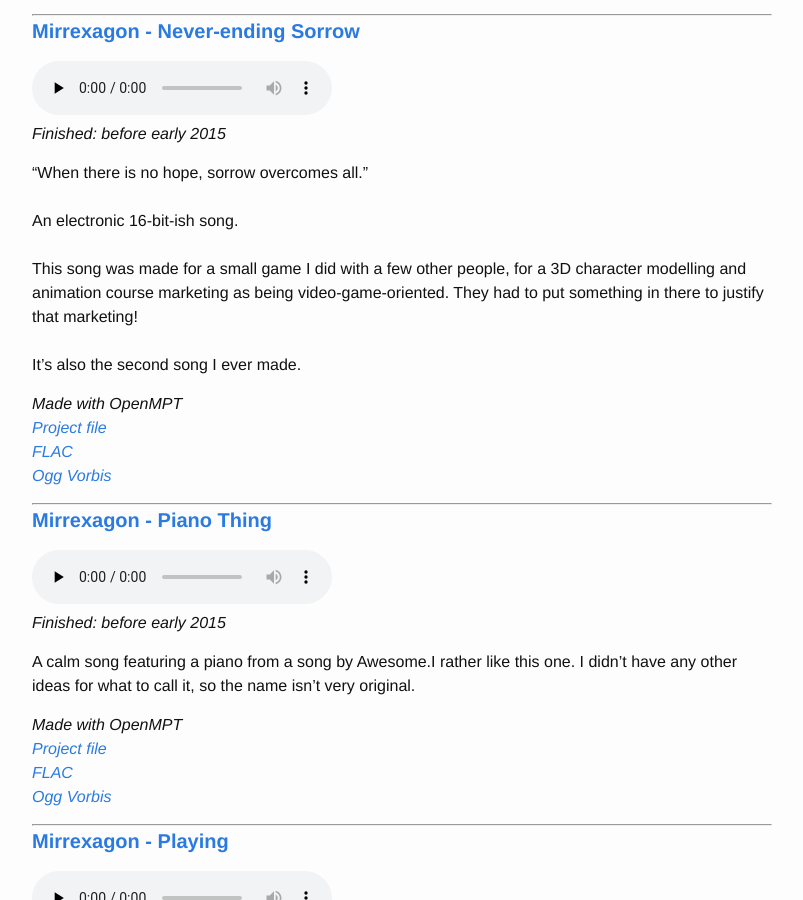
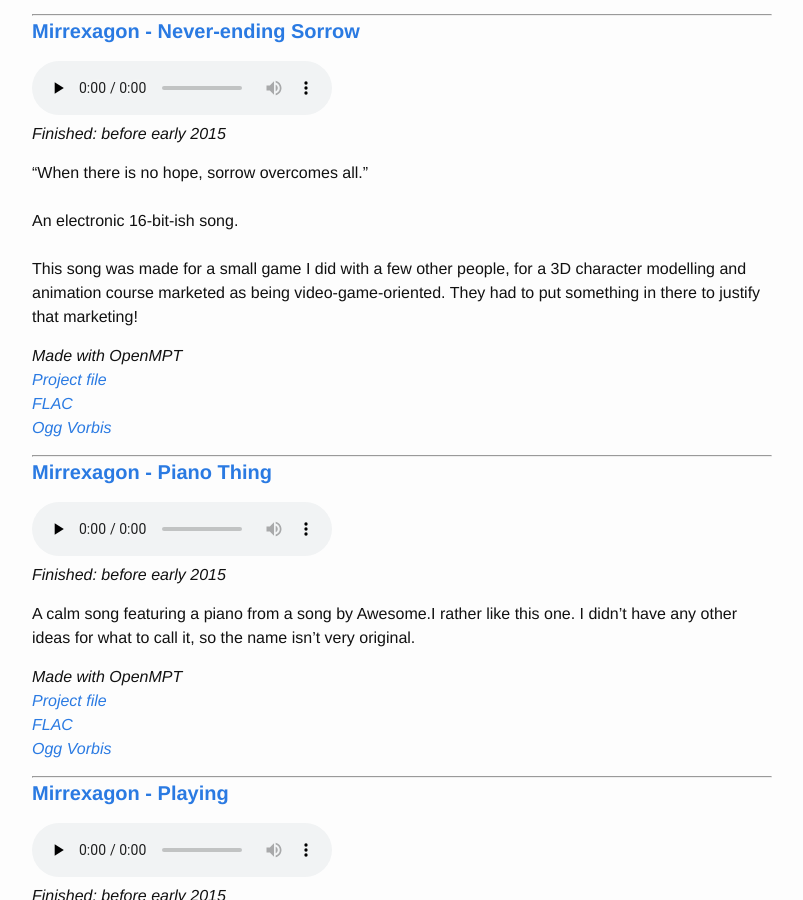
Before and after one commit to legospacy/legospacy.github.io, a Jekyll site: the page built from music.md, in a window 1280 px wide and 900 px high, scrolled down 11615 px. Shown: the whole window, without its empty margins (238-1041 px from the left). Built offline with Jekyll 4.4.1, drawn with Linux system fonts in a browser that asks for light colours; part of the change alters nothing that is shown.

```diff
--- a/_data/music.yaml
+++ b/_data/music.yaml
@@ -1,100 +1,97 @@
 ---
-- ext: sunvox
-  filename: mirrexagon_-_bring_it_on.sunvox
-  program: SunVox
-  comment: 'A fast-paced electronic piece. I want to use this for battle music!
+- comment: 'A fast-paced electronic piece. I want to use this for battle music!
 
 
     It''s meant to be looped, but this version has an ending for listening purposes.'
+  program: SunVox
   tags:
+    Date: 2016-10-28
     Title: Bring It On
     Artist: Mirrexagon
-    Date: 2016-10-28
-- ext: sunvox
-  filename: mirrexagon_-_into_the_sky.sunvox
+  filename: mirrexagon_-_bring_it_on.sunvox
+  ext: sunvox
+- comment: A happy chiptune. Spread your wings and fly into the sky!
   program: SunVox
-  comment: A happy chiptune. Spread your wings and fly into the sky!
   tags:
-    Title: Into the Sky
     Artist: Mirrexagon
     Date: 2016-09-30
-- ext: sunvox
-  filename: mirrexagon_-_love_you.sunvox
-  program: SunVox
-  comment: I felt like playing with a piano instrument for this one. It's a bit short,
+    Title: Into the Sky
+  filename: mirrexagon_-_into_the_sky.sunvox
+  ext: sunvox
+- comment: I felt like playing with a piano instrument for this one. It's a bit short,
     maybe too short, but I still think it works. The hardest part was getting all
     the volumes balanced (I'm still not convinced that they are, but oh well).
+  program: SunVox
   tags:
+    Date: 2016-07-17
     Title: Love You
     Artist: Mirrexagon
-    Date: 2016-07-17
-- ext: it
-  filename: mirrexagon_-_destiny_inspired.it
+  filename: mirrexagon_-_love_you.sunvox
+  ext: sunvox
+- comment: You can never have too many remixes of one song!
   program: OpenMPT
-  comment: You can never have too many remixes of one song!
   tags:
-    Title: Destiny Inspired
     Artist: Mirrexagon
     Date: 2016-06-22
-- ext: sunvox
-  filename: nobuo_uematsu_-_terra_(mirrexagon_cover).sunvox
-  program: SunVox
-  comment: 'My take on an iconic theme from Final Fantasy VI.
+    Title: Destiny Inspired
+  filename: mirrexagon_-_destiny_inspired.it
+  ext: it
+- comment: 'My take on an iconic theme from Final Fantasy VI.
 
 '
+  program: SunVox
   tags:
-    Title: Terra (Mirrexagon Cover)
     Artist: Nobuo Uematsu
     Date: 2016-06-22
-- ext: sunvox
-  filename: mirrexagon_-_swagger.sunvox
-  program: SunVox
-  comment: It took me a while to come up with a name for this, but I think "Swagger"
+    Title: Terra (Mirrexagon Cover)
+  filename: nobuo_uematsu_-_terra_(mirrexagon_cover).sunvox
+  ext: sunvox
+- comment: It took me a while to come up with a name for this, but I think "Swagger"
     describes it perfectly. I accidentally made the ending somewhat unsatisfying,
     so be prepared to want to listen to this over and over forever.
+  program: SunVox
   tags:
-    Title: Swagger
     Artist: Mirrexagon
     Date: 2016-01-28
-- ext: sunvox
-  filename: mirrexagon_-_little_battle_chip.sunvox
+    Title: Swagger
+  filename: mirrexagon_-_swagger.sunvox
+  ext: sunvox
+- comment: A random chiptune appeared!
   program: SunVox
-  comment: A random chiptune appeared!
   tags:
-    Title: Little Battle Chip
     Artist: Mirrexagon
     Date: 2016-01-08
-- ext: sunvox
+    Title: Little Battle Chip
+  filename: mirrexagon_-_little_battle_chip.sunvox
+  ext: sunvox
+- comment: I was trying to make a wobble bass in SunVox. I also was trying to transcribe
+    this song. I combined the two!
+  program: SunVox
+  tags:
+    Artist: DRAX
+    Title: Tristesse (Mirrexagon Wobble Cover)
+    Date: 2015-12-03
   filename: drax_-_tristesse_(mirrexagon_wobble_cover).sunvox
+  ext: sunvox
+- comment: This sat in my WIP folder for ages because I thought it was too short,
+    but nothing I added sounded good. I think it's actually pretty great as is.
   program: SunVox
-  comment: I was trying to make a wobble bass in SunVox. I also was trying to transcribe
-    this song. I combined the two!
   tags:
-    Title: Tristesse (Mirrexagon Wobble Cover)
-    Artist: DRAX
-    Date: 2015-12-03
-- ext: sunvox
-  filename: mirrexagon_-_dream_march.sunvox
-  program: SunVox
-  comment: This sat in my WIP folder for ages because I thought it was too short,
-    but nothing I added sounded good. I think it's actually pretty great as is.
-  tags:
-    Title: Dream March
     Artist: Mirrexagon
     Date: 2015-12-01
-- ext: sunvox
-  filename: mirrexagon_-_city_night.sunvox
+    Title: Dream March
+  filename: mirrexagon_-_dream_march.sunvox
+  ext: sunvox
+- comment: This one was sitting around in my WIP folder for ages, until I eventually
+    decided to just call it finished.
   program: SunVox
-  comment: This one was sitting around in my WIP folder for ages, until I eventually
-    decided to just call it finished.
   tags:
     Title: City Night
     Artist: Mirrexagon
     Date: 2015-11-29
-- ext: sunvox
-  filename: mirrexagon_-_demo_one.sunvox
-  program: SunVox
-  comment: 'Now this, this is a big one.
+  filename: mirrexagon_-_city_night.sunvox
+  ext: sunvox
+- comment: 'Now this, this is a big one.
 
 
     This song started off as a chiptune, written as though for a demoscene demo. I
@@ -110,128 +107,128 @@
     in all its glory!
 
 '
+  program: SunVox
   tags:
-    Title: Demo One
     Artist: Mirrexagon
     Date: 2015-11-06
-- ext: sunvox
-  filename: mirrexagon_-_dont_cry.sunvox
+    Title: Demo One
+  filename: mirrexagon_-_demo_one.sunvox
+  ext: sunvox
+- comment: I was originally hesitant to publish this, thinking it too short and not
+    very high quality, but in the end I think it's alright.
   program: SunVox
-  comment: I was originally hesitant to publish this, thinking it too short and not
-    very high quality, but in the end I think it's alright.
   tags:
-    Title: Don't Cry
     Artist: Mirrexagon
     Date: 2015-03-21
-- ext: sunvox
-  filename: mirrexagon_-_sundance.sunvox
+    Title: Don't Cry
+  filename: mirrexagon_-_dont_cry.sunvox
+  ext: sunvox
+- comment: I played around with a few new things with this one, namely tempo and style
+    changes. I'm pretty happy how it turned out.
   program: SunVox
-  comment: I played around with a few new things with this one, namely tempo and style
-    changes. I'm pretty happy how it turned out.
   tags:
-    Title: Sundance
     Artist: Mirrexagon
     Date: 2015-02-12
-- ext: sunvox
-  filename: mirrexagon_-_power_on.sunvox
-  program: SunVox
-  comment: I'm not entirely sure what to call this. Fast-paced techno thing? I didn't
+    Title: Sundance
+  filename: mirrexagon_-_sundance.sunvox
+  ext: sunvox
+- comment: I'm not entirely sure what to call this. Fast-paced techno thing? I didn't
     pay much attention when I was making this, or at least I barely remember doing
     it.
+  program: SunVox
   tags:
-    Title: Power On
     Artist: Mirrexagon
     Date: 2015-02-06
-- ext: it
+    Title: Power On
+  filename: mirrexagon_-_power_on.sunvox
+  ext: sunvox
+- comment: A chiptune, through and through. I returned to OpenMPT briefly to make
+    this after having switched to SunVox a while back.
+  program: OpenMPT
+  tags:
+    Artist: Mirrexagon
+    Title: Trudge
+    Date: 2015-02-04
   filename: mirrexagon_-_trudge.it
-  program: OpenMPT
-  comment: A chiptune, through and through. I returned to OpenMPT briefly to make
-    this after having switched to SunVox a while back.
+  ext: it
+- comment: One of my first SunVox songs. It's more an ambient loop than a song.
+  program: SunVox
   tags:
-    Title: Trudge
     Artist: Mirrexagon
-    Date: 2015-02-04
-- ext: sunvox
+    Title: Basement
   filename: mirrexagon_-_basement.sunvox
+  ext: sunvox
+- comment: I don't usually write upbeat happy songs (for whatever reason), but this
+    is one!
   program: SunVox
-  comment: One of my first SunVox songs. It's more an ambient loop than a song.
   tags:
-    Title: Basement
     Artist: Mirrexagon
-- ext: sunvox
+    Title: Candy Stall
   filename: mirrexagon_-_candy_stall.sunvox
+  ext: sunvox
+- comment: I think this one sounds a bit medieval, hence the name.
   program: SunVox
-  comment: I don't usually write upbeat happy songs (for whatever reason), but this
-    is one!
   tags:
-    Title: Candy Stall
     Artist: Mirrexagon
-- ext: sunvox
+    Title: Castle
   filename: mirrexagon_-_castle.sunvox
-  program: SunVox
-  comment: I think this one sounds a bit medieval, hence the name.
-  tags:
-    Title: Castle
-    Artist: Mirrexagon
-- ext: it
-  filename: mirrexagon_-_chipthing.it
-  program: OpenMPT
-  comment: My first foray into using only simple waveforms in a song (ie. chiptune).
+  ext: sunvox
+- comment: My first foray into using only simple waveforms in a song (ie. chiptune).
     I was trying to make a dubstep-like wobble bass, but it didn't work out and so
     I made this instead.
+  program: OpenMPT
   tags:
     Title: Chip Thing
     Artist: Mirrexagon
-- ext: sunvox
-  filename: yasunori_mitsuda_-_chrono_trigger_battle_1_(mirrexagon_cover).sunvox
-  program: SunVox
-  comment: 'Electronic cover of the Chrono Trigger battle music.
+  filename: mirrexagon_-_chipthing.it
+  ext: it
+- comment: 'Electronic cover of the Chrono Trigger battle music.
 
 
     I haven''t actually finished Chrono Trigger (I know, I know!), but its music is
     awesome!
 
 '
+  program: SunVox
   tags:
     Title: Chrono Trigger Battle 1 (Mirrexagon Cover)
     Artist: Yasunori Mitsuda
-- ext: it
-  filename: mirrexagon_-_destiny.it
-  program: OpenMPT
-  comment: '"You can''t escape your destiny."
+  filename: yasunori_mitsuda_-_chrono_trigger_battle_1_(mirrexagon_cover).sunvox
+  ext: sunvox
+- comment: '"You can''t escape your destiny."
 
 
     I love the plucky instrument in this song. I don''t know what it is but I pinched
     it from "Inside a Dream" by Awesome and have since heard it in quite a few songs.
 
 '
+  program: OpenMPT
   tags:
     Title: Destiny
     Artist: Mirrexagon
-- ext: it
-  filename: mirrexagon_-_destiny_redux.it
+  filename: mirrexagon_-_destiny.it
+  ext: it
+- comment: A remix of my own song "Destiny"! This version is more fast-paced, and
+    still retains a lot of the original.
   program: OpenMPT
-  comment: A remix of my own song "Destiny"! This version is more fast-paced, and
-    still retains a lot of the original.
   tags:
     Title: Destiny Redux
     Artist: Mirrexagon
-- ext: it
-  filename: david_larson_-_double_rainboom_(mirrexagon_calm_cover).it
-  program: OpenMPT
-  comment: 'A calm cover of the Double Rainboom theme, without vocals.
+  filename: mirrexagon_-_destiny_redux.it
+  ext: it
+- comment: 'A calm cover of the Double Rainboom theme, without vocals.
 
 
     I also did a non-calm techno remix before this one, which has the vocals.
 
 '
+  program: OpenMPT
   tags:
     Title: Double Rainboom (Mirrexagon Calm Cover)
     Artist: David Larson
-- ext: it
-  filename: david_larson_-_double_rainboom_(mirrexagon_techno_remix).it
-  program: OpenMPT
-  comment: 'A remix of the theme of Double Rainboom, an MLP: FiM fan animation made
+  filename: david_larson_-_double_rainboom_(mirrexagon_calm_cover).it
+  ext: it
+- comment: 'A remix of the theme of Double Rainboom, an MLP: FiM fan animation made
     by people all over the world (or something like that), that sadly was taken down
     by the lead producer. You can still find it online though.
 
@@ -240,55 +237,55 @@
     track uncompressed.
 
 '
+  program: OpenMPT
   tags:
     Title: Double Rainboom (Mirrexagon Techno Remix)
     Artist: David Larson, Mandopony
-- ext: it
-  filename: mirrexagon_-_dream.it
-  program: OpenMPT
-  comment: '"When you dream, you can do anything."
+  filename: david_larson_-_double_rainboom_(mirrexagon_techno_remix).it
+  ext: it
+- comment: '"When you dream, you can do anything."
 
 
     I liked this sample so much, I made a song that used only it!
 
 '
+  program: OpenMPT
   tags:
     Title: Dream
     Artist: Mirrexagon
-- ext: sunvox
-  filename: mirrexagon_-_fate_of_the_world.sunvox
+  filename: mirrexagon_-_dream.it
+  ext: it
+- comment: A fast paced mostly electronic song. I rank this pretty highly in all the
+    songs I've made.
   program: SunVox
-  comment: A fast paced mostly electronic song. I rank this pretty highly in all the
-    songs I've made.
   tags:
     Title: Fate of the World
     Artist: Mirrexagon
-- ext: it
-  filename: mirrexagon_-_final_sacrifice.it
-  program: OpenMPT
-  comment: '"The Final Sacrifice is your life."
+  filename: mirrexagon_-_fate_of_the_world.sunvox
+  ext: sunvox
+- comment: '"The Final Sacrifice is your life."
 
 
     The first song I ever made (well, technically second, but we don''t talk about
     the first)! Chord progression comes from "destiny" by Radix.
 
 '
+  program: OpenMPT
   tags:
     Title: Final Sacrifice
     Artist: Mirrexagon
-- ext: sunvox
-  filename: mirrexagon_-_fluorescent.sunvox
-  program: SunVox
-  comment: A full-on electronic song with an awesome (if I do say so myself) bass
+  filename: mirrexagon_-_final_sacrifice.it
+  ext: it
+- comment: A full-on electronic song with an awesome (if I do say so myself) bass
     line. I was pretty amazed at myself when I made this, and I still (as of March
     2016) think it's one of the best songs I've ever made.
+  program: SunVox
   tags:
     Title: Fluorescent
     Artist: Mirrexagon
-- ext: sunvox
-  filename: nightradio_-_follow_the_sun_(mirrexagon_remix).sunvox
-  program: SunVox
-  comment: 'Follow the Sun is one of the example songs bundled with SunVox, and it''s
+  filename: mirrexagon_-_fluorescent.sunvox
+  ext: sunvox
+- comment: 'Follow the Sun is one of the example songs bundled with SunVox, and it''s
     also written by the creator. It''s my favourite of the example songs.
 
 
@@ -296,45 +293,45 @@
     so I suppose this is kind of an edit as well?
 
 '
+  program: SunVox
   tags:
     Title: Follow the Sun (Mirrexagon Remix)
     Artist: NightRadio
-- ext: sunvox
-  filename: mirrexagon_-_ghostly_touch.sunvox
+  filename: nightradio_-_follow_the_sun_(mirrexagon_remix).sunvox
+  ext: sunvox
+- comment: I was playing around with sines, filters and LFOs. Not my greatest work,
+    but still alright.
   program: SunVox
-  comment: I was playing around with sines, filters and LFOs. Not my greatest work,
-    but still alright.
   tags:
     Title: Ghostly Touch
     Artist: Mirrexagon
-- ext: it
-  filename: mirrexagon_-_glow.it
-  program: OpenMPT
-  comment: '"Bask in the glow, and let it absorb you. Let everything wash away."
+  filename: mirrexagon_-_ghostly_touch.sunvox
+  ext: sunvox
+- comment: '"Bask in the glow, and let it absorb you. Let everything wash away."
 
 
     This song apparently invokes images of a forest glade.
 
 '
+  program: OpenMPT
   tags:
     Title: Glow
     Artist: Mirrexagon
-- ext: it
-  filename: mirrexagon_-_lost.it
-  program: OpenMPT
-  comment: '"It is all too easy to become lost in the pure vastness of a mind."
+  filename: mirrexagon_-_glow.it
+  ext: it
+- comment: '"It is all too easy to become lost in the pure vastness of a mind."
 
 
     Guitars! One of which is my sample, the other comes from "guitarv2" by Buzzer.
 
 '
+  program: OpenMPT
   tags:
     Title: Lost
     Artist: Mirrexagon
-- ext: it
-  filename: mirrexagon_-_march.it
-  program: OpenMPT
-  comment: 'A short, mostly acoustic piece (as acoustic as you can get with samples,
+  filename: mirrexagon_-_lost.it
+  ext: it
+- comment: 'A short, mostly acoustic piece (as acoustic as you can get with samples,
     anyway).
 
 
@@ -342,65 +339,62 @@
     a song with that in it!
 
 '
+  program: OpenMPT
   tags:
     Title: March
     Artist: Mirrexagon
-- ext: sunvox
-  filename: mirrexagon_-_marimba_thing.sunvox
+  filename: mirrexagon_-_march.it
+  ext: it
+- comment: A song made entirely of marimbas, with some nice echo and reverb. Don't
+    mind the unoriginal name.
   program: SunVox
-  comment: A song made entirely of marimbas, with some nice echo and reverb. Don't
-    mind the unoriginal name.
   tags:
     Title: Marimba Thing
     Artist: Mirrexagon
-- ext: it
-  filename: mirrexagon_-_never-ending_sorrow.it
-  program: OpenMPT
-  comment: '"When there is no hope, sorrow overcomes all."
+  filename: mirrexagon_-_marimba_thing.sunvox
+  ext: sunvox
+- comment: '"When there is no hope, sorrow overcomes all."
 
 
     An electronic 16-bit-ish song.
 
 
     This song was made for a small game I did with a few other people, for a 3D character
-    modelling and animation course marketing as being video-game-oriented. They had
+    modelling and animation course marketed as being video-game-oriented. They had
     to put something in there to justify that marketing!
 
-
-    It''s also the second song I ever made.
-
 '
+  program: OpenMPT
   tags:
     Title: Never-ending Sorrow
     Artist: Mirrexagon
-- ext: it
-  filename: mirrexagon_-_pianothing.it
-  program: OpenMPT
-  comment: 'A calm song featuring a piano from a song by Awesome.I rather like this
+  filename: mirrexagon_-_never-ending_sorrow.it
+  ext: it
+- comment: 'A calm song featuring a piano from a song by Awesome.I rather like this
     one. I didn''t have any other ideas for what to call it, so the name isn''t very
     original.
 
 '
+  program: OpenMPT
   tags:
     Title: Piano Thing
     Artist: Mirrexagon
-- ext: it
-  filename: mirrexagon_-_playing.it
-  program: OpenMPT
-  comment: '"It''s just a little fun."
+  filename: mirrexagon_-_pianothing.it
+  ext: it
+- comment: '"It''s just a little fun."
 
 
     This song has only three samples. Two of them, the guitar and the cello, were
     recorded by me.
 
 '
+  program: OpenMPT
   tags:
     Title: Playing
     Artist: Mirrexagon
-- ext: it
-  filename: mirrexagon_-_prepare.it
-  program: OpenMPT
-  comment: '"Are you ready to face the challenge?"
+  filename: mirrexagon_-_playing.it
+  ext: it
+- comment: '"Are you ready to face the challenge?"
 
 
     I asked my friend to pick out some samples from a large collection of tracker
@@ -408,13 +402,13 @@
     a synth in the mix. This is what I made.
 
 '
+  program: OpenMPT
   tags:
     Title: Prepare
     Artist: Mirrexagon
-- ext: it
-  filename: mirrexagon_-_searching.it
-  program: OpenMPT
-  comment: '"Even though you may never find it, you still keep searching."
+  filename: mirrexagon_-_prepare.it
+  ext: it
+- comment: '"Even though you may never find it, you still keep searching."
 
 
     A calm, slightly solemn piece, featuring a piano sample taken from "Beyond the
@@ -426,13 +420,13 @@
     the sea near the start of the game, with wind-through-grass noises in the background.
 
 '
+  program: OpenMPT
   tags:
     Title: Searching
     Artist: Mirrexagon
-- ext: sunvox
-  filename: mirrexagon_-_showtime.sunvox
-  program: SunVox
-  comment: 'Fast-paced endlessly-looping mostly-electronic song, with the plucky instrument
+  filename: mirrexagon_-_searching.it
+  ext: it
+- comment: 'Fast-paced endlessly-looping mostly-electronic song, with the plucky instrument
     I love so much.
 
     I made this in the early days of using SunVox, and I look back on it sometimes
@@ -440,13 +434,13 @@
     again." I absolutely love it.
 
 '
+  program: SunVox
   tags:
     Title: Showtime
     Artist: Mirrexagon
-- ext: it
-  filename: mirrexagon_-_simplistic.it
-  program: OpenMPT
-  comment: '"It''s the simple things that count."
+  filename: mirrexagon_-_showtime.sunvox
+  ext: sunvox
+- comment: '"It''s the simple things that count."
 
 
     With a drumbeat stolen from "massive cave system" by Reed, this is the only song
@@ -454,13 +448,13 @@
     It''s been fixed though.
 
 '
+  program: OpenMPT
   tags:
     Title: Simplistic
     Artist: Mirrexagon
-- ext: it
-  filename: koji_kondo_-_song_of_storms_(mirrexagon_16-bit_cover).it
-  program: OpenMPT
-  comment: '"Here I lie, in this cave,
+  filename: mirrexagon_-_simplistic.it
+  ext: it
+- comment: '"Here I lie, in this cave,
 
     watching all the storms go by.
 
@@ -492,50 +486,50 @@
     a story I wrote (it was terrible and it''s gone, don''t ask).
 
 '
+  program: OpenMPT
   tags:
     Title: Song of Storms (Mirrexagon 16-bit Cover)
     Artist: Koji Kondo
-- ext: it
-  filename: mirrexagon_-_tes.it
+  filename: koji_kondo_-_song_of_storms_(mirrexagon_16-bit_cover).it
+  ext: it
+- comment: A remix of probably the most famous part of the theme from The Elder Scrolls.
+    I was playing Skyrim around the time I made this.
   program: OpenMPT
-  comment: A remix of probably the most famous part of the theme from The Elder Scrolls.
-    I was playing Skyrim around the time I made this.
   tags:
     Title: The Elder Scrolls
     Artist: Mirrexagon
-- ext: it
-  filename: mirrexagon_-_the_end.it
-  program: OpenMPT
-  comment: '"Once you reach the end, all that is left is...nothing. It''s over. It''s
+  filename: mirrexagon_-_tes.it
+  ext: it
+- comment: '"Once you reach the end, all that is left is...nothing. It''s over. It''s
     finished. There is nothing left. And there is nothing you can do about it."
 
 
     I don''t remember what was going through my head when I wrote that quote...'
+  program: OpenMPT
   tags:
     Title: The End
     Artist: Mirrexagon
-- ext: it
-  filename: mirrexagon_-_twilight.it
-  program: OpenMPT
-  comment: '"Embrace the twilight, live in it. It won\''t last."
+  filename: mirrexagon_-_the_end.it
+  ext: it
+- comment: '"Embrace the twilight, live in it. It won\''t last."
 
 
     A little ambient piece that came from messing with a chord entry thing OpenMPT
     has.'
+  program: OpenMPT
   tags:
     Title: Twilight
     Artist: Mirrexagon
-- ext: sunvox
-  filename: mirrexagon_-_weather_factory.sunvox
+  filename: mirrexagon_-_twilight.it
+  ext: it
+- comment: This one's a chiptune. It's one of my first SunVox songs.
   program: SunVox
-  comment: This one's a chiptune. It's one of my first SunVox songs.
   tags:
     Title: Weather Factory
     Artist: Mirrexagon
-- ext: it
-  filename: daniel_ingram_-_winter_wrap_up_(mirrexagon_cover).it
-  program: OpenMPT
-  comment: 'Yes, I watched MLP: FiM, enjoyed it, and became obsessed with it for a
+  filename: mirrexagon_-_weather_factory.sunvox
+  ext: sunvox
+- comment: 'Yes, I watched MLP: FiM, enjoyed it, and became obsessed with it for a
     while.
 
 
@@ -543,14 +537,17 @@
     because I''m not too great with transcribing by ear.
 
 '
+  program: OpenMPT
   tags:
     Title: Winter Wrap Up (Mirrexagon Cover)
     Artist: Daniel Ingram
-- ext: sunvox
-  filename: mirrexagon_-_your_destiny_awaits.sunvox
+  filename: daniel_ingram_-_winter_wrap_up_(mirrexagon_cover).it
+  ext: it
+- comment: My second remix of "Destiny", this time done in SunVox! I have a sort of
+    inside joke with myself that I'll just keep remixing Destiny over and over.
   program: SunVox
-  comment: My second remix of "Destiny", this time done in SunVox! I have a sort of
-    inside joke with myself that I'll just keep remixing Destiny over and over.
   tags:
     Title: Your Destiny Awaits
     Artist: Mirrexagon
+  filename: mirrexagon_-_your_destiny_awaits.sunvox
+  ext: sunvox
```
Also changed, not shown: 6 other files.
